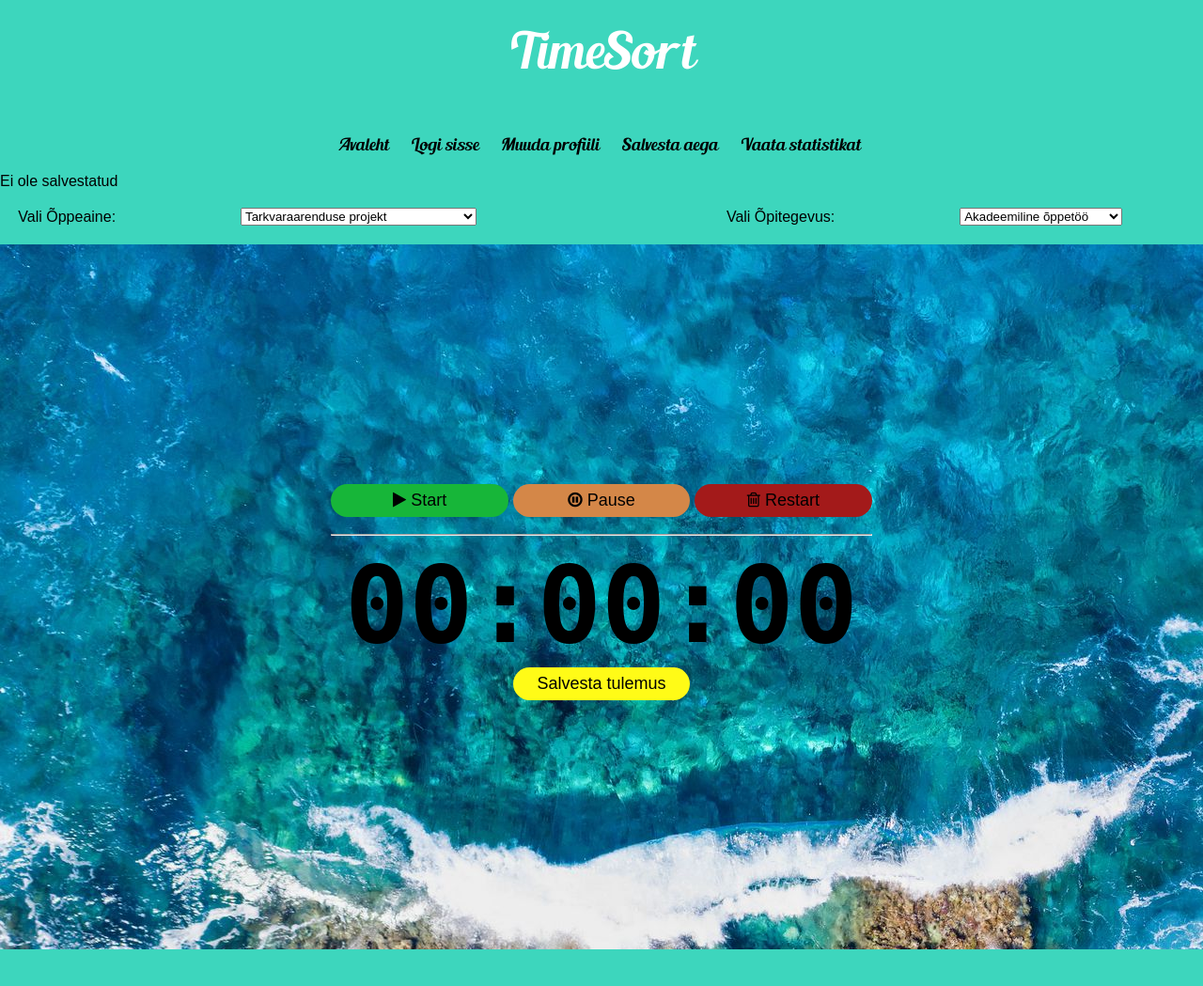
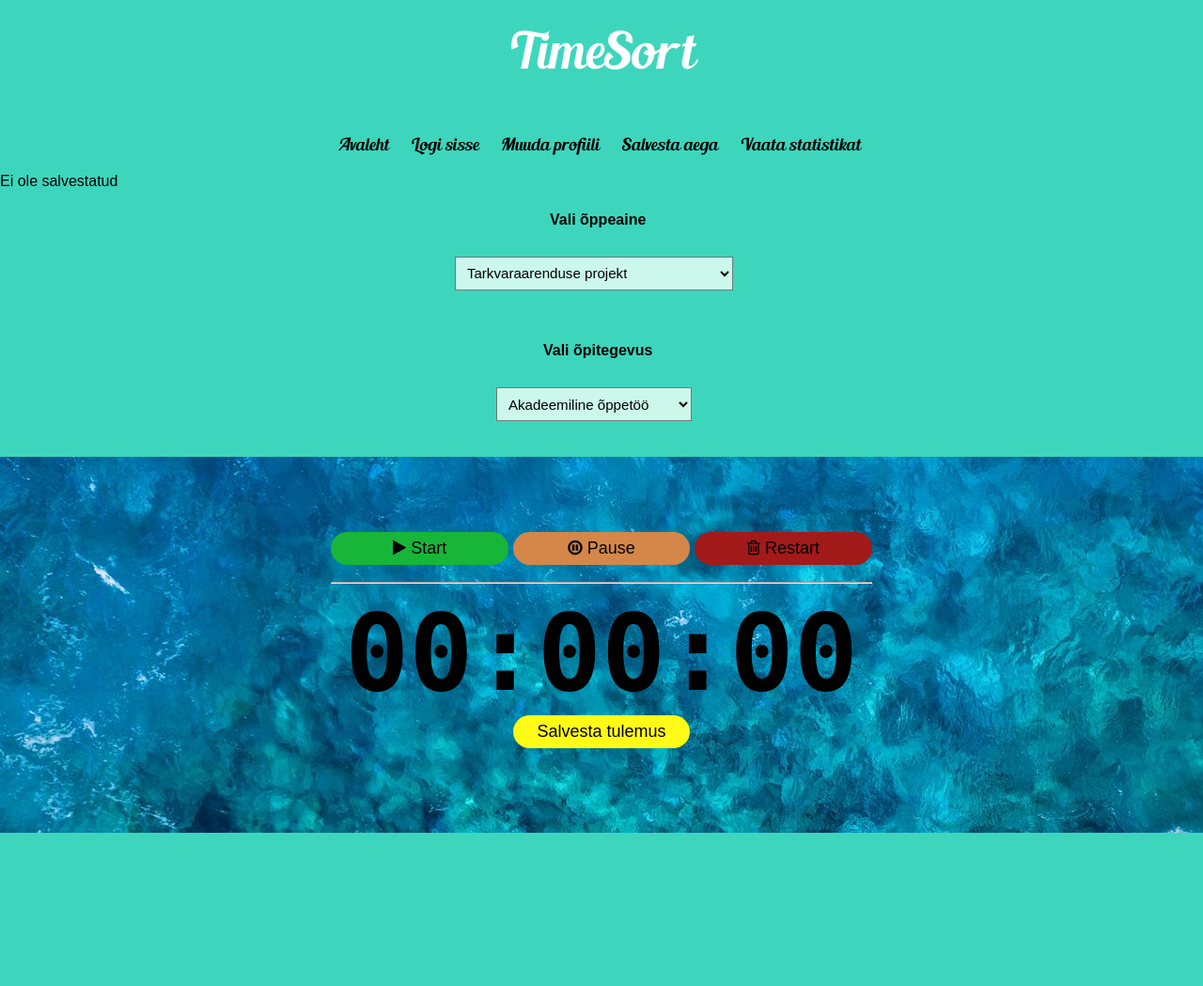
Before and after one commit to henrimag/projekt, a PHP site: page /site/timer.php in a window 1280 px wide. Shown: the top 1049 px of the page at 94% size. Run offline with PHP 8.4, Linux system fonts and the light colour scheme; a stand-in replaces the project's code that opens the database connection.

Commit message:
menu updates

```diff
--- a/site/timer.php
+++ b/site/timer.php
@@ -73,7 +73,7 @@ if (isset($_POST["submitTime"])) {
     <form id="submitForm" method="POST" action="<?php echo htmlspecialchars($_SERVER["PHP_SELF"]); ?>">
         <div class="chooseSubject">
 
-            <label class="subjectLabel" for='allSubjects'>Vali Õppeaine: </label><br>
+            <label class="subjectLabel" for='allSubjects'>Vali õppeaine </label><br>
             <select name="allSubjects">
                 <option value="1">Tarkvaraarenduse projekt</option>
                 <option value="2">Objektorienteeritud programmeerimine</option>
@@ -86,7 +86,7 @@ if (isset($_POST["submitTime"])) {
             <br>
             <span><?php echo $Time_Spent_Error . " " . $Activity_Activity_ID_Error . " " .  $Subject_Subject_ID_Error?></span>
             <br>
-            <label for='homework'>Vali Õpitegevus: </label><br>
+            <label for='homework'>Vali õpitegevus </label><br>
             <select name="homework">
                 <option value="9">Akadeemiline õppetöö</option>
                 <option value="10">Rühmatöö</option>
@@ -96,6 +96,7 @@ if (isset($_POST["submitTime"])) {
                 <option value="14">Õppevideote vaatamine</option>
                 <option value="15">Teiste õpetamine</option>
                 <option value="16">Täpsustamata õpimeetod</option>
+
             </select>
             <br>
         </div>
--- a/style/timer.css
+++ b/style/timer.css
@@ -45,21 +45,46 @@ input[type="submit"] {
     display: flex;
     flex-direction: column;
     align-items: center;
-    height: 40vh;
+    height: 2000vh;
     justify-content: center;
     background-image: url('../images/sea_picture.jpg');
-    height: 750px;
+    height: 400px;
 }
 
 .chooseSubject{
   align-items: center;
   margin: 8px;
   display: flex;
-  flex-direction: row;
-  justify-content: center;
-  padding: 0.3cm;
-  justify-content: space-between;
+  flex-direction: column;
+  justify-content: left;
+  padding: 0.1cm;
+  justify-content: space-evenly;
+  margin-left: 0.1mm;
+
 }
+
+.chooseSubject label {
+  margin-bottom: 1mm;
+  margin-top: 3mm;
+  text-align: left;
+  font-weight: bold;
+
+}
+.chooseSubject select{
+  align-items: center;
+  margin: 8px;
+  left: 50px;
+  display: flex;
+  flex-direction: column;
+  justify-content: start;
+  padding: 0.2cm;
+  justify-content: space-evenly;
+  margin-left: 0.1mm;
+  background-color: rgb(204, 248, 235);
+  font-size: .4cm;
+}
+
+
 
 /* SUBMIT BUTTON START */
 .timerDiv input[type="button"], .timerDiv input[type="submit"] {
```
